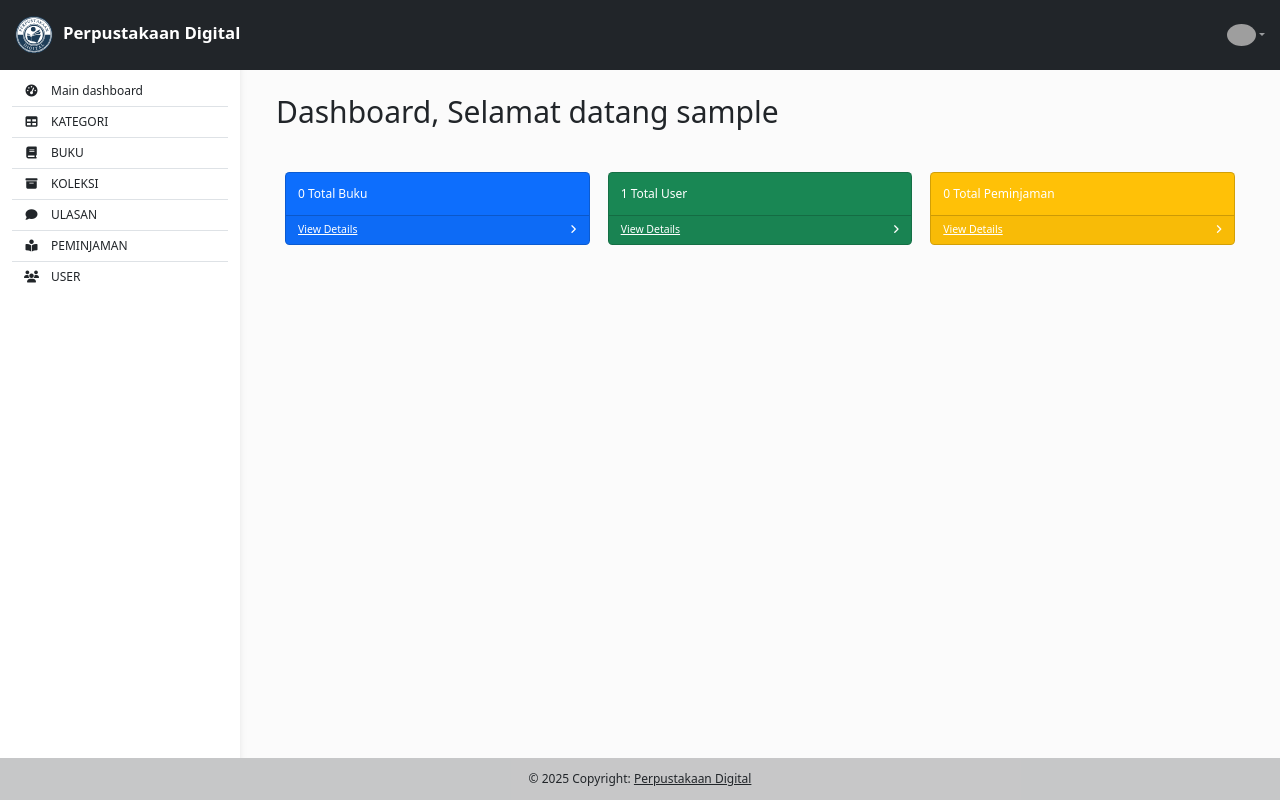
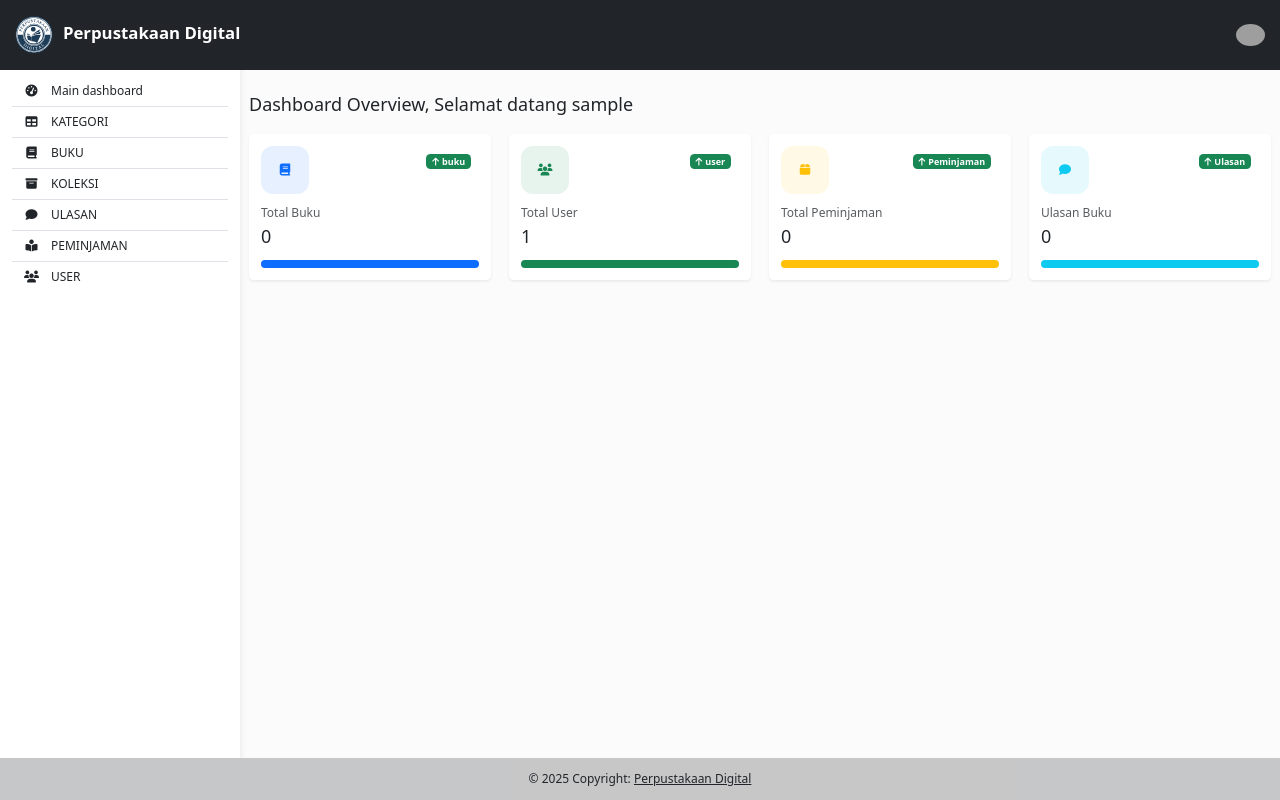
Before and after one commit to tresnarihermana/ProjectPerpustakaanDigital, a PHP site: page /admin/index.php in a window 1280 px wide. Run offline with PHP 8.4, Linux system fonts and the light colour scheme; the visitor is signed in with stand-in values (Sample User, id 1); data that the repository does not hold is empty; grey boxes are pictures that could not be loaded.

Commit message:
update tampilan halaman utama

```diff
--- a/admin/index.php
+++ b/admin/index.php
@@ -9,52 +9,138 @@
   body {
     margin-left: 240px; /* Lebar sidebar */
   }
+    }
+.stat-card {
+    transition: transform 0.3s ease, box-shadow 0.3s ease;
+    cursor: pointer;
+}
+
+.stat-card:hover {
+    transform: translateY(-5px);
+    box-shadow: 0 10px 20px rgba(0, 0, 0, 0.1);
+}
+
+.progress {
+    height: 8px;
+}
+
+.trend-badge {
+    position: absolute;
+    top: 20px;
+    right: 20px;
+}
+
+.stat-icon {
+    width: 48px;
+    height: 48px;
+    display: flex;
+    align-items: center;
+    justify-content: center;
+    border-radius: 12px;
+}
+
+.dropdown-toggle::after {
+    display: none;
 }
 
 </style>
 <body>
-<h1 class="mt-4 ms-5">Dashboard, Selamat datang <?php echo $_SESSION['username']?></h1>
-<br></br>
-    <div class="row mx-5">
-        <div class="col-4">
-            <div class="card bg-primary text-white mb-4">
+    <div class="container py-4">
+    <!-- Header -->
+    <div class="d-flex justify-content-between align-items-center mb-4">
+        <h4 class="mb-0">Dashboard Overview, Selamat datang <?php echo $_SESSION['username']?></h4>
+
+    </div>
+
+    <!-- Statistics Cards -->
+    <div class="row g-4">
+        <!-- book Card -->
+        <div class="col-12 col-md-6 col-lg-3">
+            <div class="card stat-card border-0 shadow-sm">
                 <div class="card-body">
-                <?php
-                    echo mysqli_num_rows(mysqli_query($koneksi, "SELECT * FROM buku"));
-                ?>
-                Total Buku</div>
-                <div class="card-footer d-flex align-items-center justify-content-between">
-                    <a class="small text-white stretche-link" href="buku.php"> View Details</a>
-                    <div class="small text-white"><i class="fas fa-angle-right"></i></div>
+                    <div class="d-flex align-items-center mb-3">
+                        <div class="stat-icon bg-primary bg-opacity-10 text-primary">
+                            <i class="fas fa-book"></i>
+                        </div>
+                        <span class="badge bg-success trend-badge">
+                                <i class="fas fa-arrow-up me-1"></i>buku
+                            </span>
+                    </div>
+                    <h6 class="text-muted mb-2">Total Buku</h6>
+                    <h4 class="mb-3"><?= mysqli_num_rows(mysqli_query($koneksi, "SELECT * FROM buku"));?></h4>
+                    <div class="progress">
+                        <div class="progress-bar bg-primary" style="width: 100%"></div>
+                    </div>
                 </div>
             </div>
         </div>
-        <div class="col-4">
-            <div class="card bg-success text-white mb-4">
-                <div class="card-body">
-                <?php
-                    echo mysqli_num_rows(mysqli_query($koneksi, "SELECT * FROM user"));
-                ?>
-                Total User</div>
-                <div class="card-footer d-flex align-items-center justify-content-between">
-                    <a class="small text-white stretche-link" href="pengguna.php"> View Details</a>
-                    <div class="small text-white"><i class="fas fa-angle-right"></i></div>
+
+        <!-- Users Card -->
+        <div class="col-12 col-md-6 col-lg-3">
+            <div class="card stat-card border-0 shadow-sm">
+                <div class="card-body" onclick="window.location.href='pengguna.php'">
+                    <div class="d-flex align-items-center mb-3">
+                        <div class="stat-icon bg-success bg-opacity-10 text-success">
+                            <i class="fas fa-users"></i>
+                        </div>
+                        <span class="badge bg-success trend-badge">
+                                <i class="fas fa-arrow-up me-1"></i>user
+                            </span>
+                    </div>
+                    <h6 class="text-muted mb-2">Total User</h6>
+                    <h4 class="mb-3"><?= mysqli_num_rows(mysqli_query($koneksi, "SELECT * FROM user"));?></h4>
+                    <div class="progress">
+                        <div class="progress-bar bg-success" style="width: 100%"></div>
+                    </div>
                 </div>
             </div>
         </div>
-        <div class="col-4">
-            <div class="card bg-warning text-white mb-4">
-                <div class="card-body">
-                <?php
-                    echo mysqli_num_rows(mysqli_query($koneksi, "SELECT * FROM peminjaman"));
-                ?>
-                Total Peminjaman</div>
-                <div class="card-footer d-flex align-items-center justify-content-between">
-                    <a class="small text-white stretche-link" href="peminjaman.php"> View Details</a>
-                    <div class="small text-white"><i class="fas fa-angle-right"></i></div>
+
+        <!-- peminjaman Card -->
+        <div class="col-12 col-md-6 col-lg-3">
+            <div class="card stat-card border-0 shadow-sm">
+                <div class="card-body" onclick="window.location.href='peminjaman.php'">
+                    <div class="d-flex align-items-center mb-3">
+                        <div class="stat-icon bg-warning bg-opacity-10 text-warning">
+                            <i class="fas fa-box"></i>
+                        </div>
+                        <span class="badge bg-success trend-badge">
+                                <i class="fas fa-arrow-up me-1"></i>Peminjaman
+                            </span>
+                    </div>
+                    <h6 class="text-muted mb-2">Total Peminjaman</h6>
+                    <h4 class="mb-3"><?= mysqli_num_rows(mysqli_query($koneksi, "SELECT * FROM peminjaman"));?></h4>
+                    <div class="progress">
+                        <div class="progress-bar bg-warning" style="width: 100%"></div>
+                    </div>
+                </div>
+            </div>
+        </div>
+
+        <!-- ulasan Card -->
+        <div class="col-12 col-md-6 col-lg-3">
+            <div class="card stat-card border-0 shadow-sm">
+                <div class="card-body" onclick="window.location.href='ulasan.php'">
+                    <div class="d-flex align-items-center mb-3">
+                        <div class="stat-icon bg-info bg-opacity-10 text-info">
+                            <i class="fas fa-comment"></i>
+                        </div>
+                        <span class="badge bg-success trend-badge">
+                                <i class="fas fa-arrow-up me-1"></i>Ulasan
+                            </span>
+                    </div>
+                    <h6 class="text-muted mb-2">Ulasan Buku</h6>
+                    <h4 class="mb-3"><?= mysqli_num_rows(mysqli_query($koneksi, "SELECT * FROM ulasanbuku"));?></h4>
+                    <div class="progress">
+                        <div class="progress-bar bg-info" style="width: 100%"></div>
+                    </div>
                 </div>
             </div>
         </div>
     </div>
+
+    <!-- Activity Section -->
+
+</div>
 </body>
 </html>
```
